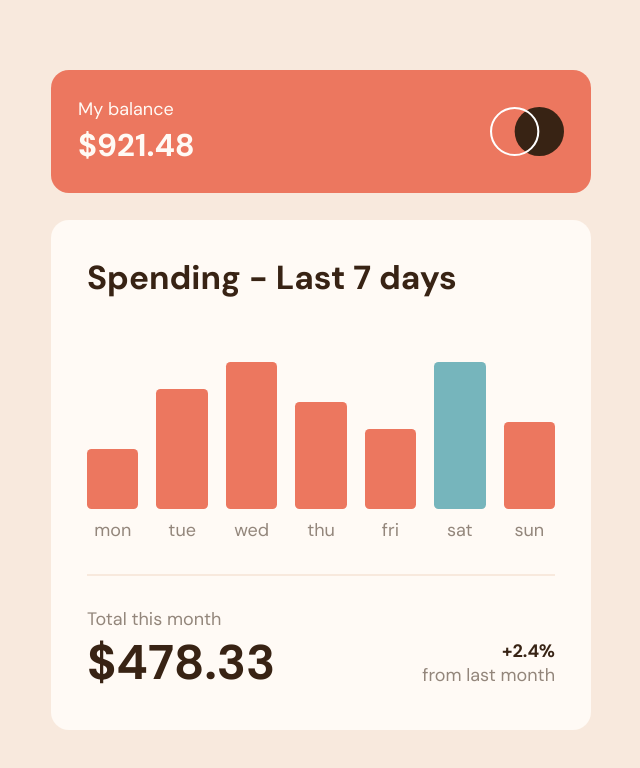
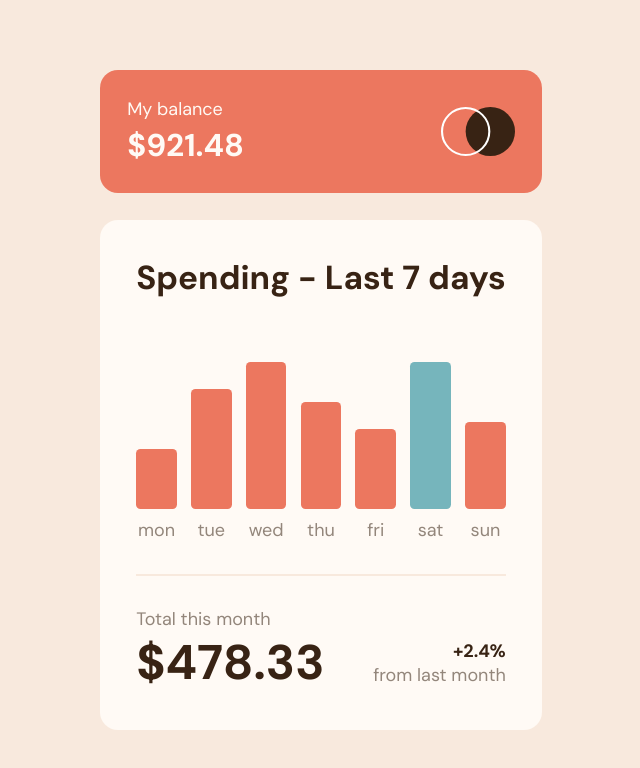
Before and after one commit to vincora/expenses-chart, a React (Create React App) app: page / in a window 1280 px wide. Shown: the top 768 px of the page, without its empty margins (319-959 px from the left). Built offline with nearby package versions, Linux system fonts and the light colour scheme.

Commit message:
html body height 100%

```diff
--- a/src/App.scss
+++ b/src/App.scss
@@ -8,7 +8,16 @@
 html{
     font-size: 1.125rem;
     background-color: $cream;
+    height: 100%;
 
+}
+body{
+    display: flex;
+    justify-content: center;
+    align-items: center;
+    height: 100%;
+    font-family: 'DM Sans', sans-serif;
+    color: $medium-brown;
 }
 
 @media (max-width: 34rem) {
@@ -18,15 +27,6 @@ html{
     .layout{
         margin: 1.25rem;
     }
-}
-
-#root{
-    display: flex;
-    justify-content: center;
-    align-items: center;
-    height: 100vh;
-    font-family: 'DM Sans', sans-serif;
-    color: $medium-brown;
 }
 
 h1,h2,p{
```
